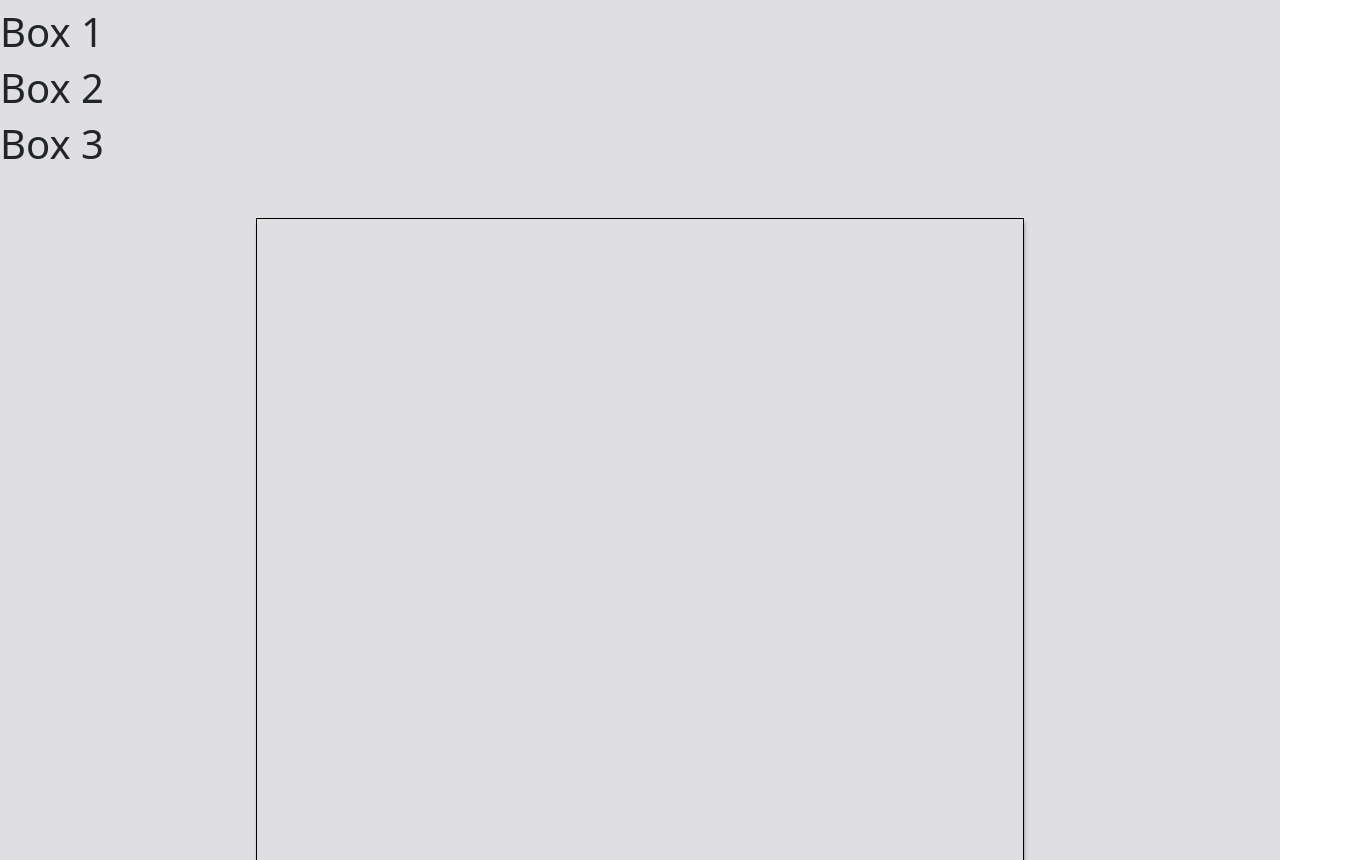
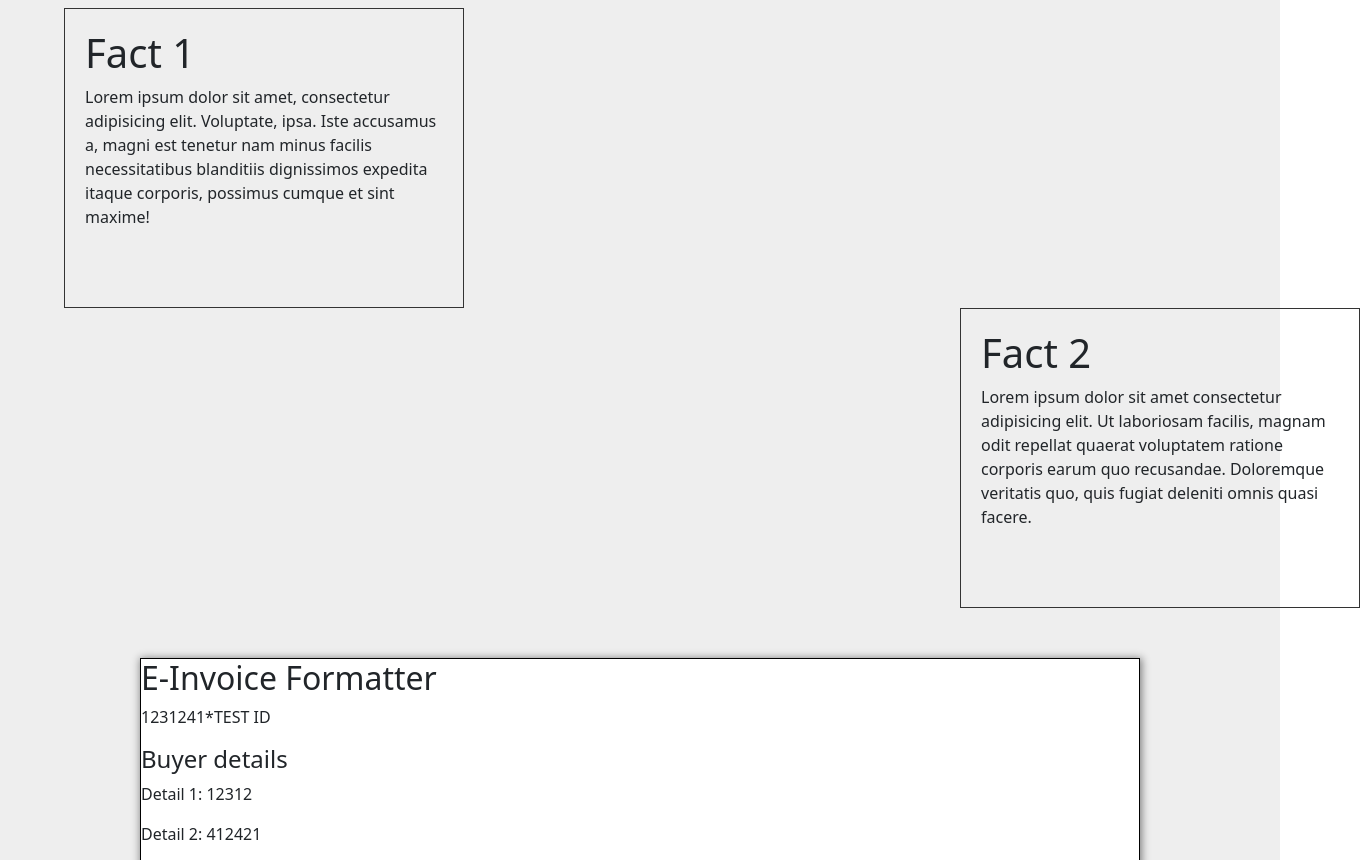
Before and after one commit to MysticalFire1315/SENG2021-frontend, a React (Vite) app in the folder vite-project/: page / in a window 1280 px wide. Shown: the part 1940-2800 px from the top of the page, 1360 px wide, since content can reach past the window. Built offline with nearby package versions, Linux system fonts and the light colour scheme.

Commit message:
added more details to invoice and polished up the look of the site

```diff
--- a/vite-project/src/App.css
+++ b/vite-project/src/App.css
@@ -8,7 +8,7 @@ body {
 }
 
 #app{
-    background-color: #dfdfe2;
+    background-color: #eeeeee;
 }
 
 .header{
@@ -51,10 +51,19 @@ body {
     width: 30%;
     height: 300px;
 }
+
+.carousel-item{
+    border:1px solid rgb(106, 170, 10);
+    border-radius: 50px;
+    width: 400px;
+    height: 400px;
+    background-color:rgb(119, 199, 0);
+}
+
 .carousel-indicators {
     display: inline-block;
     position: absolute;
-    top: 450px;
+    top: 400px;
 }
 
 .carousel-control-prev-icon{
@@ -82,12 +91,29 @@ body {
 
 
 #invoice-box{
+    background-color: white;
     margin: auto;
     margin-bottom: 200px;
     margin-top: 50px;
-    width: 60%;
+    width: 1000px;
     height: 1500px;
     border: 1px solid black;
-    padding: 0px;
-    box-shadow: 1px 4px 4px -1px gray;
+    padding: 0px;                   /*subject to change*/
+    box-shadow: 1px 1px 8px 1px gray;
 }
+
+.block-box-left{
+    margin-left: 5%;
+    height: 300px;
+    width: 400px;
+    border:1px solid #333;
+    padding: 20px;
+}
+
+.block-box-right{
+    margin-left: 75%;
+    height: 300px;
+    width: 400px;
+    border:1px solid #333;
+    padding: 20px;
+}
--- a/vite-project/src/App.jsx
+++ b/vite-project/src/App.jsx
@@ -4,7 +4,7 @@ import MainComponent from "./components/MainComponent/MainComponent";
 import Footer from "./components/Footer/Footer";
 import NavHeader from './components/NavbarElements';
 import Carousel from './components/Carousel/Carousel';
-import Box from './components/ScrollBox/ScrollBox';
+import { BoxLeft, BoxRight } from './components/ScrollBox/ScrollBox';
 import Invoice from './components/MainComponent/Invoice/Invoice';
 // Bootstrap CSS
 import "bootstrap/dist/css/bootstrap.min.css";
@@ -17,10 +17,8 @@ function App() {
       <Header />
       <Carousel />
       <MainComponent />
-      <Box num={1} />
-      <Box num={2} />
-
-      <Box num={3} />
+      <BoxLeft />
+      <BoxRight />
       <Invoice />
 
       <Footer />
--- a/vite-project/src/components/Carousel/Carousel.jsx
+++ b/vite-project/src/components/Carousel/Carousel.jsx
@@ -1,5 +1,4 @@
 import React from "react";
-import panel from "../../assets/panelcarousel.png";
 
 const Carousel = () => {
     return (
@@ -12,19 +11,16 @@ const Carousel = () => {
             </div>
             <div class="carousel-inner">
                 <div class="carousel-item active">
-                    <img src={panel} class="d-block w-100" alt="green panel" />
                     <div class="carousel-caption d-none d-md-block">
                         <h4>First slide</h4>
                     </div>
                 </div>
                 <div class="carousel-item">
-                    <img src={panel} class="d-block w-100" alt="green panel" />
                     <div class="carousel-caption d-none d-md-block">
                         <h4>Second slide</h4>
                     </div>
                 </div>
                 <div class="carousel-item">
-                    <img src={panel} class="d-block w-100" alt="green panel" />
                     <div class="carousel-caption d-none d-md-block">
                         <h4>Third slide</h4>
                     </div>
--- a/vite-project/src/components/MainComponent/Invoice/Invoice.jsx
+++ b/vite-project/src/components/MainComponent/Invoice/Invoice.jsx
@@ -3,8 +3,33 @@ import React from "react";
 const Invoice = () => {
     return (
         <div id="invoice-box">
+            <div id="invoice-title">
+                <h2>E-Invoice Formatter</h2>
+            </div>
+            <div id="invoice-id">
+                <p>1231241*TEST ID</p>
+            </div>
+            <div id="buyer">
+                <h4>Buyer details</h4>
+                <p>Detail 1: 12312</p>
+                <p>Detail 2: 412421</p>
+                <p>Detail 3: 1412412</p>
+            </div>
+            <div id="seller">
+                <h4>Seller details</h4>
+                <p>Detail 1: 12312</p>
+                <p>Detail 2: 412421</p>
+                <p>Detail 3: 1412412</p>
+            </div>
+            <div id="date">
+                <h4>Date details</h4>
+                <p>Detail 1: 12312</p>
+                <p>Detail 2: 412421</p>
+                <p>Detail 3: 1412412</p>
+            </div>
+            <div id="invoice-item-list">
 
-
+            </div>
         </div>
     );
 }
--- a/vite-project/src/components/ScrollBox/ScrollBox.jsx
+++ b/vite-project/src/components/ScrollBox/ScrollBox.jsx
@@ -8,7 +8,7 @@ const boxVariant = {
     hidden: { opacity: 0, scale: 0 }
 };
 
-const Box = ({ num }) => {
+const BoxLeft = () => {
 
     const control = useAnimation();
     const [ref, inView] = useInView();
@@ -29,8 +29,39 @@ const Box = ({ num }) => {
             initial="hidden"
             animate={control}
         >
-            <h1>Box {num} </h1>
+            <div className="block-box-left">
+                <h1>Fact 1</h1>
+                <p>Lorem ipsum dolor sit amet, consectetur adipisicing elit. Voluptate, ipsa. Iste accusamus a, magni est tenetur nam minus facilis necessitatibus blanditiis dignissimos expedita itaque corporis, possimus cumque et sint maxime!</p>
+            </div>
         </motion.div>
     );
 };
-export default Box;
+const BoxRight = () => {
+
+    const control = useAnimation();
+    const [ref, inView] = useInView();
+
+    useEffect(() => {
+        if (inView) {
+            control.start("visible");
+        } else {
+            control.start("hidden");
+        }
+    }, [control, inView]);
+
+    return (
+        <motion.div
+            className="box"
+            ref={ref}
+            variants={boxVariant}
+            initial="hidden"
+            animate={control}
+        >
+            <div className="block-box-right">
+                <h1>Fact 2</h1>
+                <p>Lorem ipsum dolor sit amet consectetur adipisicing elit. Ut laboriosam facilis, magnam odit repellat quaerat voluptatem ratione corporis earum quo recusandae. Doloremque veritatis quo, quis fugiat deleniti omnis quasi facere.</p>
+            </div>
+        </motion.div>
+    );
+};
+export { BoxLeft, BoxRight };
```
